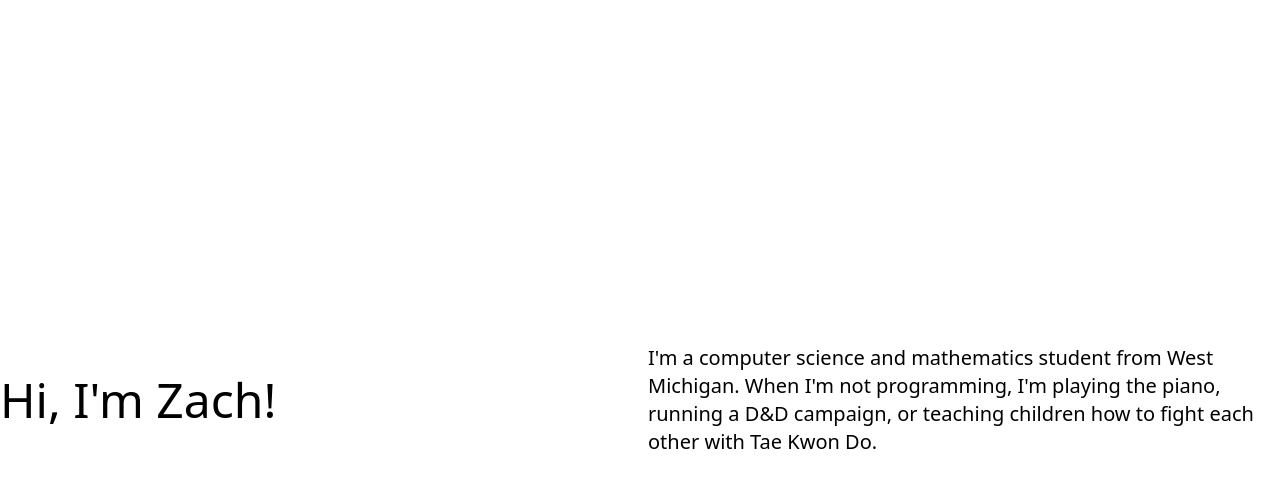
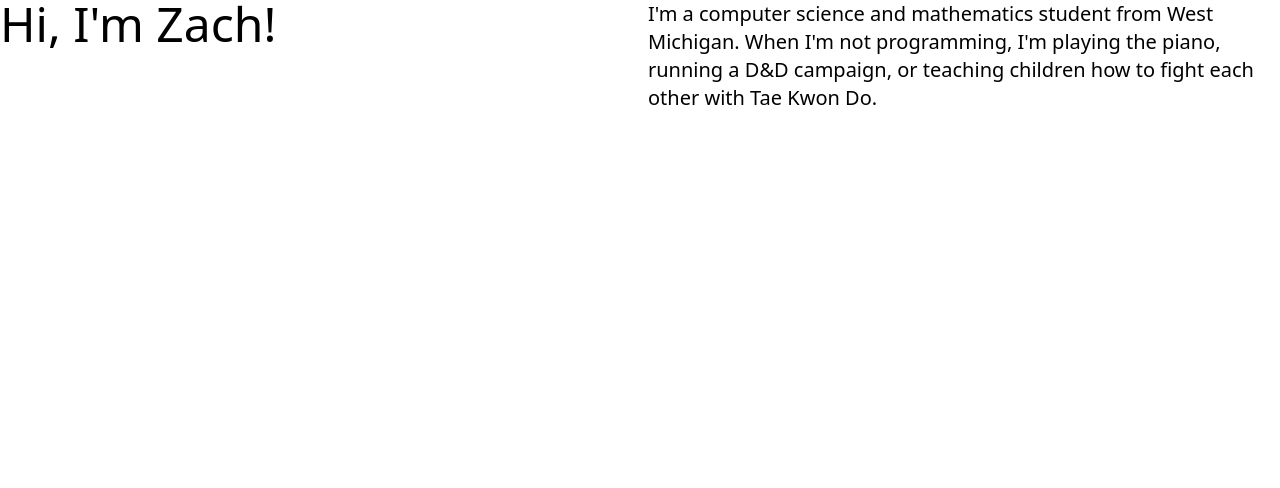
Before and after one commit to Flapjack2000/personal-website, a React (Vite) app: page / in a window 1280 px wide. Shown: the top 488 px of the page. Built offline with nearby package versions, Linux system fonts and the light colour scheme.

Commit message:
make ps flex

```diff
--- a/src/App.jsx
+++ b/src/App.jsx
@@ -5,9 +5,9 @@ import viteLogo from '/vite.svg'
 function App() {
   return (
     <>
-      <div class="grid h-screen grid-cols-2 gap-4 place-content-center">
-        <p class="text-5xl content-center">Hi, I'm Zach!</p>
-        <p class="text-xl content-center">I'm a computer science and mathematics student from West Michigan. When I'm not programming, I'm playing the piano, running a D&D campaign, or teaching children how to fight each other with Tae Kwon Do.</p>
+      <div class="grid h-screen grid-cols-2 gap-4">
+        <p class="flex text-5xl content-center">Hi, I'm Zach!</p>
+        <p class="flex text-xl content-center">I'm a computer science and mathematics student from West Michigan. When I'm not programming, I'm playing the piano, running a D&D campaign, or teaching children how to fight each other with Tae Kwon Do.</p>
       </div>
     </>
   )
```
